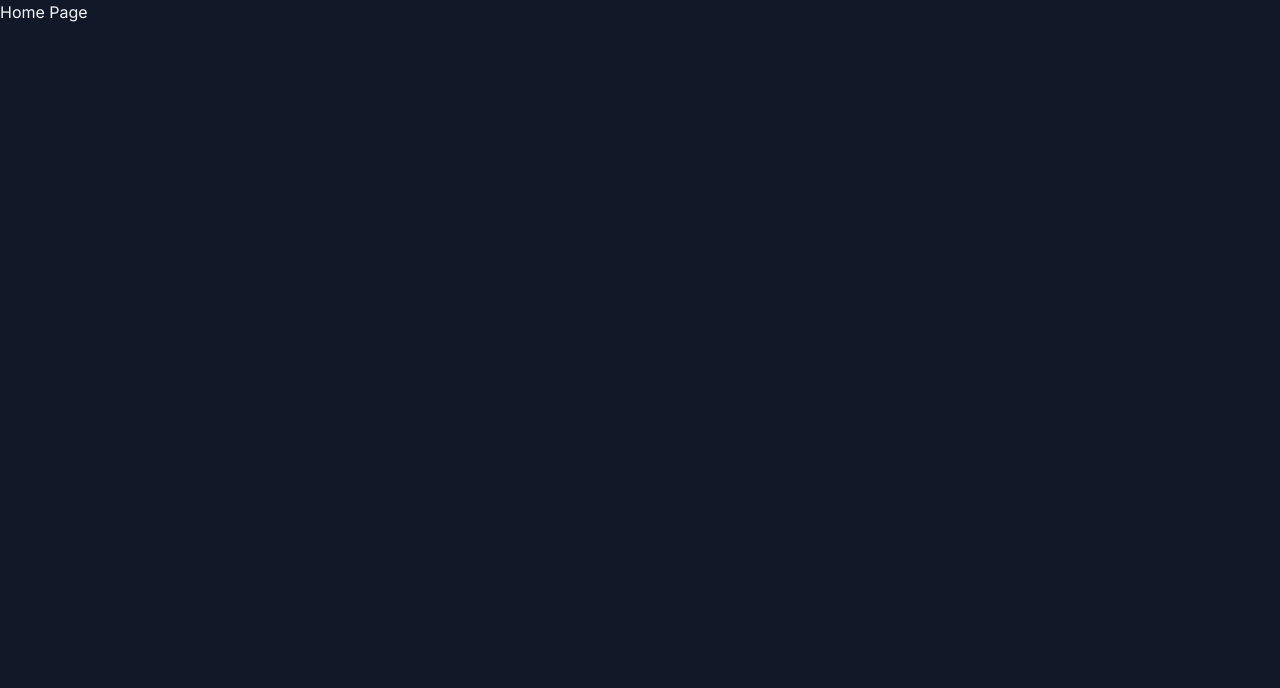
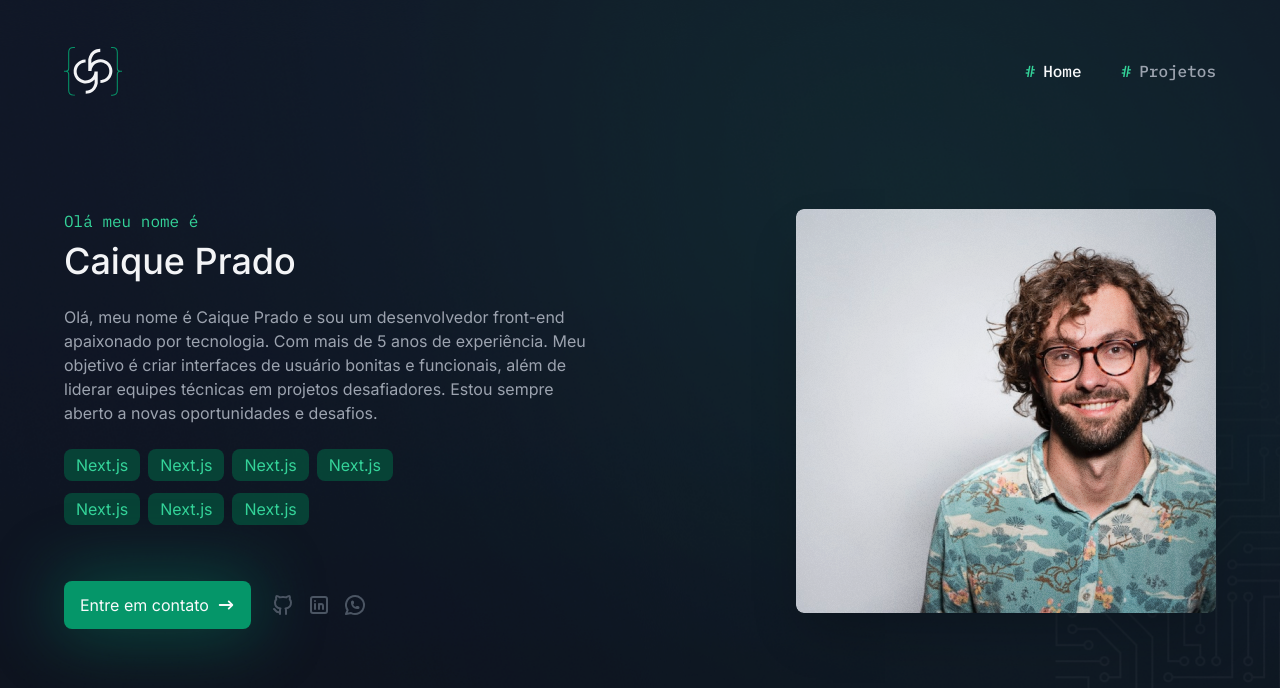
Before and after one commit to CaiquePrado/portfolio, a Next.js app: page / in a window 1280 px wide. Shown: the top 688 px of the page. Built offline with nearby package versions, Linux system fonts and the light colour scheme.

Commit message:
feat: hero

```diff
--- /dev/null
+++ b/app/components/button/index.tsx
@@ -0,0 +1,18 @@
+import { cn } from "@/app/libs/utils";
+import { ButtonHTMLAttributes } from "react";
+
+type ButtonProps = ButtonHTMLAttributes<HTMLButtonElement>;
+
+export const Button = ({ children, className, ...props }: ButtonProps) => {
+  return (
+    <button
+      className={cn(
+        "bg-emerald-600 py-3 px-4 rounded-lg text-gray-50 flex items-center justify-center gap-2 hover:bg-emerald-500 transition-all disabled:opacity-50",
+        className
+      )}
+      {...props}
+    >
+      {children}
+    </button>
+  );
+};
--- /dev/null
+++ b/app/components/header/index.tsx
@@ -0,0 +1,32 @@
+"use client";
+import Image from "next/image";
+import Link from "next/link";
+import { NavItem } from "./nav-item";
+
+const NAV_ITENS = [
+  {
+    label: "Home",
+    href: "/",
+  },
+  {
+    label: "Projetos",
+    href: "/projects",
+  },
+];
+
+export const Header = () => {
+  return (
+    <header className="absolute top-0 w-full z-10 h-24 flex items-end justify-center">
+      <div className="container flex items-center justify-between">
+        <Link href="/">
+          <Image width={58} height={49} alt="logo" src="/images/logo.svg" />
+        </Link>
+        <nav className="flex items-center gap-4 sm:gap-10">
+          {NAV_ITENS.map(({ label, href }) => (
+            <NavItem href={href} key={label} label={label} />
+          ))}
+        </nav>
+      </div>
+    </header>
+  );
+};
--- /dev/null
+++ b/app/components/header/nav-item.tsx
@@ -0,0 +1,26 @@
+import Link from "next/link";
+import { usePathname } from "next/navigation";
+import { cn } from "../../libs/utils";
+
+type NavItemProps = {
+  label: string;
+  href: string;
+};
+
+export const NavItem = ({ label, href }: NavItemProps) => {
+  const pathname = usePathname();
+  const isActive = pathname === href;
+
+  return (
+    <Link
+      className={cn(
+        "text-gray-400 flex items-center gap-2 font-medium font-mono",
+        isActive && "text-gray-50"
+      )}
+      href={href}
+    >
+      <span className="text-emerald-400">#</span>
+      {label}
+    </Link>
+  );
+};
--- /dev/null
+++ b/app/components/pages/home/hero-section/index.tsx
@@ -0,0 +1,74 @@
+import { Button } from "@/app/components/button";
+import { TechBadge } from "@/app/components/tech-badge";
+import Image from "next/image";
+import { HiArrowNarrowRight } from "react-icons/hi";
+import {
+  TbBrandGithub,
+  TbBrandLinkedin,
+  TbBrandWhatsapp,
+} from "react-icons/tb";
+
+const MOCK_CONTACS = [
+  {
+    url: "https://github.com",
+    icon: <TbBrandGithub />,
+  },
+  {
+    url: "https://linkedin.com",
+    icon: <TbBrandLinkedin />,
+  },
+  {
+    url: "https://linkedin.com",
+    icon: <TbBrandWhatsapp />,
+  },
+];
+
+export const HeroSection = () => {
+  return (
+    <section className="w-full lg:h-[755px] bg-hero-image bg-cover bg-center bg-no-repeat flex flex-col justify-end pb-10 sm:pb-32 py-32 lg:pb-[110px]">
+      <div className="container flex items-start justify-between flex-col-reverse lg:flex-row">
+        <div className="w-full lg:max-w-[530px]">
+          <p className="font-mono text-emerald-400">Olá meu nome é</p>
+          <h2 className="text-4xl font-medium mt-2">Caique Prado</h2>
+          <p className="text-gray-400 text-sm my-6 sm:text-base">
+            Olá, meu nome é Caique Prado e sou um desenvolvedor front-end
+            apaixonado por tecnologia. Com mais de 5 anos de experiência. Meu
+            objetivo é criar interfaces de usuário bonitas e funcionais, além de
+            liderar equipes técnicas em projetos desafiadores. Estou sempre
+            aberto a novas oportunidades e desafios.
+          </p>
+          <div className="flex flex-wrap gap-x-2 gap-y-3 lg:max-w-[340px]">
+            {Array.from({ length: 7 }).map((_, i) => (
+              <TechBadge name="Next.js" />
+            ))}
+          </div>
+          <div className="mt:6 lg:mt-10 flex sm:items-center sm:gap-5 sm:flex-row  flex-col">
+            <Button className="w-max shadow-button">
+              Entre em contato
+              <HiArrowNarrowRight size={18} />
+            </Button>
+            <div className="text-gray-600 text-2xl flex items-center h-20 gap-3">
+              {MOCK_CONTACS.map((contact, i) => (
+                <a
+                  href={contact.url}
+                  key={`contact-${i}`}
+                  target="_blank"
+                  className="hover:text-gray-100 transition-colors"
+                >
+                  {contact.icon}
+                </a>
+              ))}
+            </div>
+          </div>
+        </div>
+        <Image
+          width={420}
+          height={404}
+          src="/images/profile-pic.png"
+          alt="foto de perfil"
+          className="w-[300px] h-[300px] lg:w-[420px] lg:h-[404px] mb-6 lg:mb-0 shadow-2xl rounded-lg object-cover"
+        />
+      </div>
+    </section>
+  );
+};
--- /dev/null
+++ b/app/components/tech-badge/index.tsx
@@ -0,0 +1,11 @@
+type TechBadgeProps = {
+  name: string;
+};
+
+export const TechBadge = ({ name }: TechBadgeProps) => {
+  return (
+    <span className="text-emerald-400 bg-emerald-900/80 text-sem py-1 px-3 rounded-lg">
+      {name}
+    </span>
+  );
+};
--- a/app/globals.css
+++ b/app/globals.css
@@ -4,12 +4,12 @@
 
 @layer base {
   body {
-    @apply bg-gray-900 text-gray-100
+    @apply bg-gray-900 text-gray-100;
   }
 }
 
 .container {
-  @apply mx-auto w-full max-w-[1200px] px-6
+  @apply mx-auto w-full max-w-[1200px] px-6;
 }
 
 *::-webkit-scrollbar {
--- a/app/layout.tsx
+++ b/app/layout.tsx
@@ -1,24 +1,26 @@
-import { Inter, IBM_Plex_Mono } from 'next/font/google'
-import './globals.css'
-import { ReactNode } from 'react'
+import { IBM_Plex_Mono, Inter } from "next/font/google";
+import { ReactNode } from "react";
+import { Header } from "./components/header";
+import "./globals.css";
 
 const inter = Inter({
-  variable: '--font-inter',
-  subsets: ['latin'],
-})
+  variable: "--font-inter",
+  subsets: ["latin"],
+});
 
 const plexMono = IBM_Plex_Mono({
-  variable: '--font-plex-mono',
-  subsets: ['latin'],
-  weight: ['400', '500'],
-})
+  variable: "--font-plex-mono",
+  subsets: ["latin"],
+  weight: ["400", "500"],
+});
 
 export default function RootLayout({ children }: { children: ReactNode }) {
   return (
     <html lang="pt-BR" className={`${inter.variable} ${plexMono.variable}`}>
       <body>
+        <Header />
         {children}
       </body>
     </html>
-  )
+  );
 }
--- /dev/null
+++ b/app/libs/utils.ts
@@ -0,0 +1,6 @@
+import { ClassValue, clsx } from "clsx";
+import { twMerge } from "tailwind-merge";
+
+export const cn = (...inputs: ClassValue[]) => {
+  return twMerge(clsx(inputs));
+};
--- a/app/page.tsx
+++ b/app/page.tsx
@@ -1,7 +1,9 @@
+import { HeroSection } from "./components/pages/home/hero-section";
+
 export default async function Home() {
   return (
     <>
-      <h1>Home Page</h1>
+      <HeroSection />
     </>
-  )
+  );
 }
--- a/package.json
+++ b/package.json
@@ -22,7 +22,7 @@
     "eslint": "8.37.0",
     "eslint-config-next": "13.3.0",
     "framer-motion": "10.11.2",
-    "next": "13.4.2",
+    "next": "^13.4.2",
     "postcss": "8.4.21",
     "react": "18.2.0",
     "react-dom": "18.2.0",
```
Also changed, not shown: 1 other file (tests, documents, lock files or other folders).
